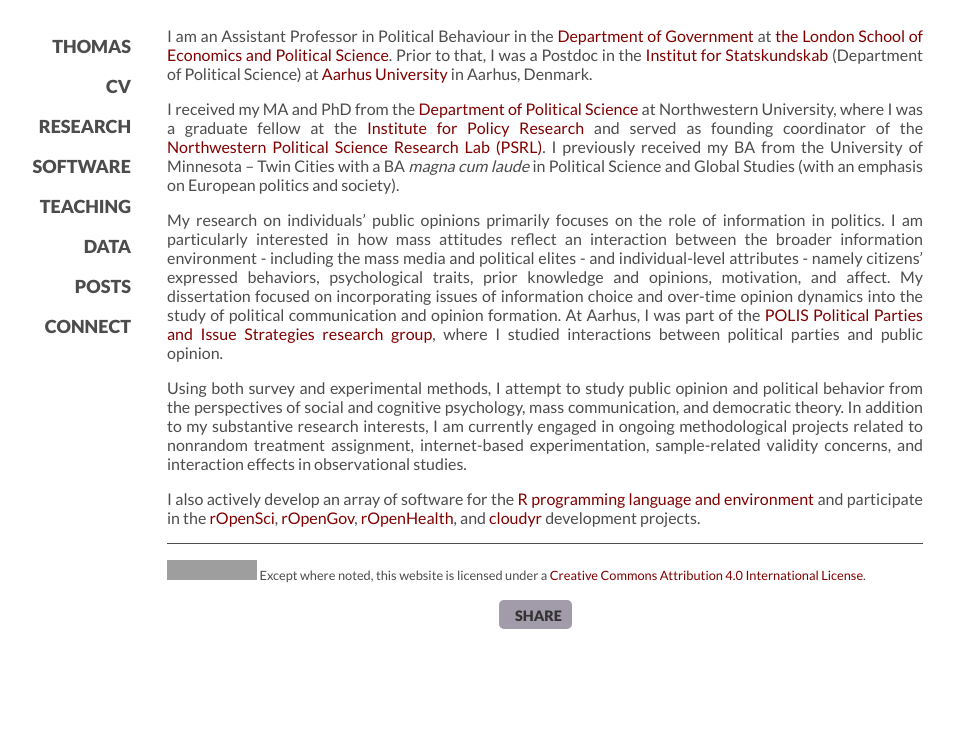
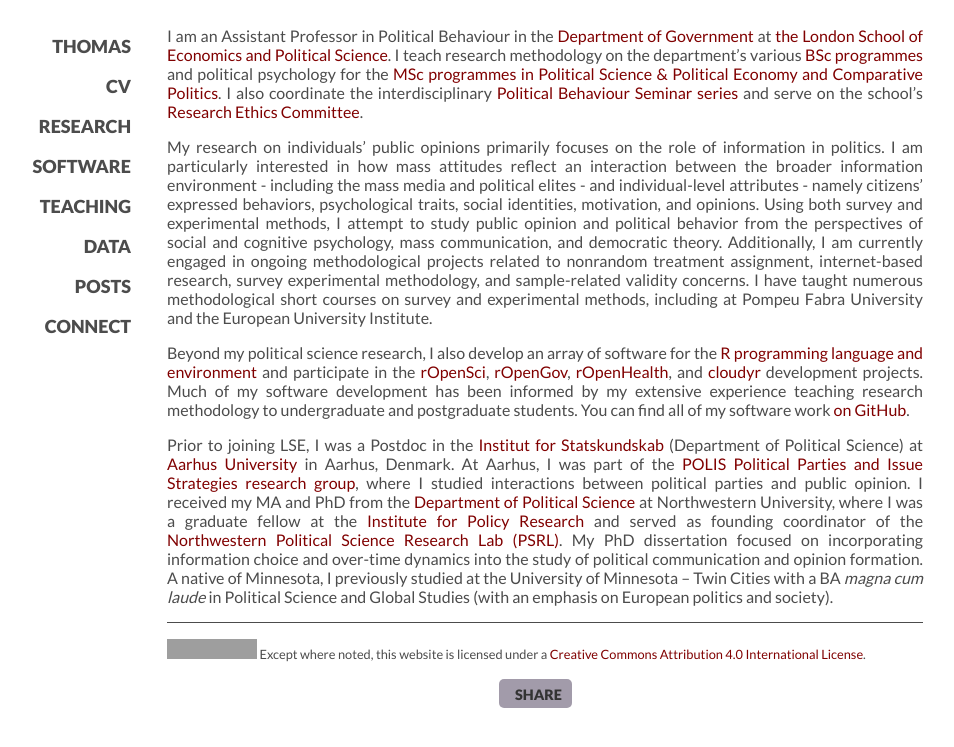
Before and after one commit to leeper/leeper.github.io, a Jekyll site: the page built from index.md, in a window 1280 px wide. Shown: the top 747 px of the page, without its empty margins (95-1049 px from the left). Built offline with Jekyll 4.4.1, drawn with Linux system fonts in a browser that asks for light colours; some web fonts are replaced; grey boxes are pictures that could not be loaded.

Commit message:
Update index.md

```diff
--- a/index.md
+++ b/index.md
@@ -4,12 +4,10 @@
 description: Thomas J. Leeper, PhD, is an Assistant Professor in Political Behaviour in the Department of Government at the London School of Economics and Political Science. His research focuses on how political attitudes reflect an interaction between the broader information environment and citizens' individual-level traits, psychology, and behavior.
 ---
 
-I am an Assistant Professor in Political Behaviour in the [Department of Government](http://www.lse.ac.uk/government/home.aspx) at [the London School of Economics and Political Science](http://www.lse.ac.uk/home.aspx). Prior to that, I was a Postdoc in the [Institut for Statskundskab](http://ps.au.dk/en/) (Department of Political Science) at [Aarhus University](http://www.au.dk/en/) in Aarhus, Denmark.
+I am an Assistant Professor in Political Behaviour in the [Department of Government](http://www.lse.ac.uk/government/home.aspx) at [the London School of Economics and Political Science](http://www.lse.ac.uk/home.aspx). I teach research methodology on the department's various [BSc programmes](http://www.lse.ac.uk/government/degreeProgrammes/programmes/undergraduate/Home.aspx) and political psychology for the [MSc programmes in Political Science & Political Economy and Comparative Politics](http://www.lse.ac.uk/government/degreeProgrammes/programmes/masters/Home.aspx). I also coordinate the interdisciplinary [Political Behaviour Seminar series](http://www.lse.ac.uk/government/research/resgroups/PoliticalBehaviour/Political-Behaviour.aspx) and serve on the school's  [Research Ethics Committee](http://www.lse.ac.uk/intranet/researchAndDevelopment/researchDivision/policyAndEthics/ethicsGuidanceAndForms.aspx).
 
-I received my MA and PhD from the [Department of Political Science](http://www.polisci.northwestern.edu/) at Northwestern University, where I was a graduate fellow at the [Institute for Policy Research](http://www.northwestern.edu/ipr/) and served as founding coordinator of the [Northwestern Political Science Research Lab (PSRL)](http://faculty.wcas.northwestern.edu/~jnd260/lab.html). I previously received my BA from the University of Minnesota &#8211; Twin Cities with a BA *magna cum laude* in Political Science and Global Studies (with an emphasis on European politics and society).
+My research on individuals' public opinions primarily focuses on the role of information in politics. I am particularly interested in how mass attitudes reflect an interaction between the broader information environment - including the mass media and political elites - and individual-level attributes - namely citizens' expressed behaviors, psychological traits, social identities, motivation, and opinions. Using both survey and experimental methods, I attempt to study public opinion and political behavior from the perspectives of social and cognitive psychology, mass communication, and democratic theory. Additionally, I am currently engaged in ongoing methodological projects related to nonrandom treatment assignment, internet-based research, survey experimental methodology, and sample-related validity concerns. I have taught numerous methodological short courses on survey and experimental methods, including at Pompeu Fabra University and the European University Institute.
 
-My research on individuals' public opinions primarily focuses on the role of information in politics. I am particularly interested in how mass attitudes reflect an interaction between the broader information environment - including the mass media and political elites - and individual-level attributes - namely citizens' expressed behaviors, psychological traits, prior knowledge and opinions, motivation, and affect. My dissertation focused on incorporating issues of information choice and over-time opinion dynamics into the study of political communication and opinion formation. At Aarhus, I was part of the [POLIS Political Parties and Issue Strategies research group](http://ps.au.dk/en/research/research-centres-and-units/polis/), where I studied interactions between political parties and public opinion.
+Beyond my political science research, I also develop an array of software for the [R programming language and environment](https://cloud.r-project.org/) and participate in the [rOpenSci](http://ropensci.org/), [rOpenGov](http://ropengov.github.io/), [rOpenHealth](https://github.com/rOpenHealth), and [cloudyr](http://cloudyr.github.io) development projects. Much of my software development has been informed by my extensive experience teaching research methodology to undergraduate and postgraduate students. You can find all of my software work [on GitHub](https://github.com/leeper).
 
-Using both survey and experimental methods, I attempt to study public opinion and political behavior from the perspectives of social and cognitive psychology, mass communication, and democratic theory. In addition to my substantive research interests, I am currently engaged in ongoing methodological projects related to nonrandom treatment assignment, internet-based experimentation, sample-related validity concerns, and interaction effects in observational studies.
-
-I also actively develop an array of software for the [R programming language and environment](https://cloud.r-project.org/) and participate in the [rOpenSci](http://ropensci.org/), [rOpenGov](http://ropengov.github.io/), [rOpenHealth](https://github.com/rOpenHealth), and [cloudyr](http://cloudyr.github.io) development projects.
+Prior to joining LSE, I was a Postdoc in the [Institut for Statskundskab](http://ps.au.dk/en/) (Department of Political Science) at [Aarhus University](http://www.au.dk/en/) in Aarhus, Denmark. At Aarhus, I was part of the [POLIS Political Parties and Issue Strategies research group](http://ps.au.dk/en/research/research-centres-and-units/polis/), where I studied interactions between political parties and public opinion. I received my MA and PhD from the [Department of Political Science](http://www.polisci.northwestern.edu/) at Northwestern University, where I was a graduate fellow at the [Institute for Policy Research](http://www.northwestern.edu/ipr/) and served as founding coordinator of the [Northwestern Political Science Research Lab (PSRL)](http://faculty.wcas.northwestern.edu/~jnd260/lab.html). My PhD dissertation focused on incorporating information choice and over-time dynamics into the study of political communication and opinion formation. A native of Minnesota, I previously studied at the University of Minnesota &#8211; Twin Cities with a BA *magna cum laude* in Political Science and Global Studies (with an emphasis on European politics and society).
```
